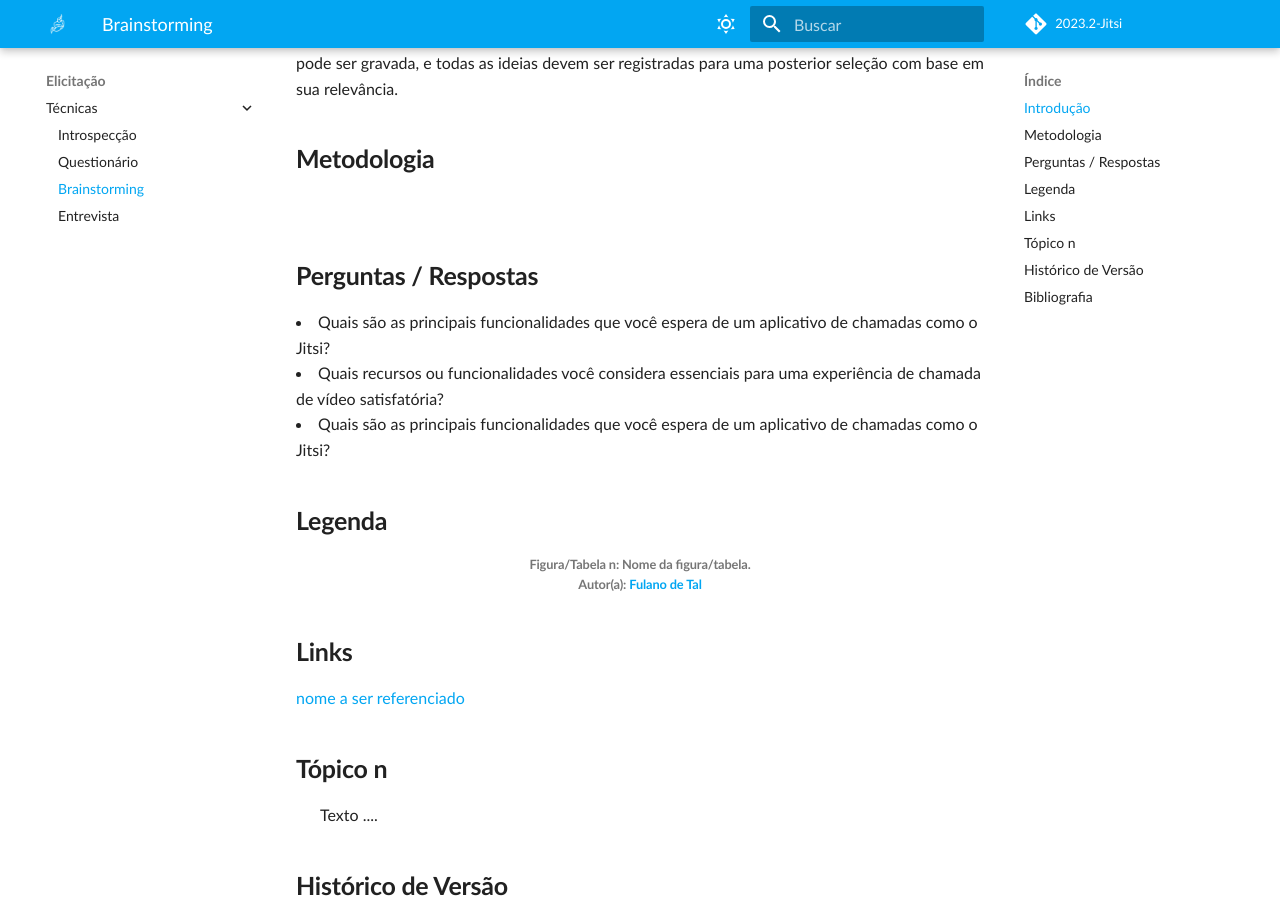
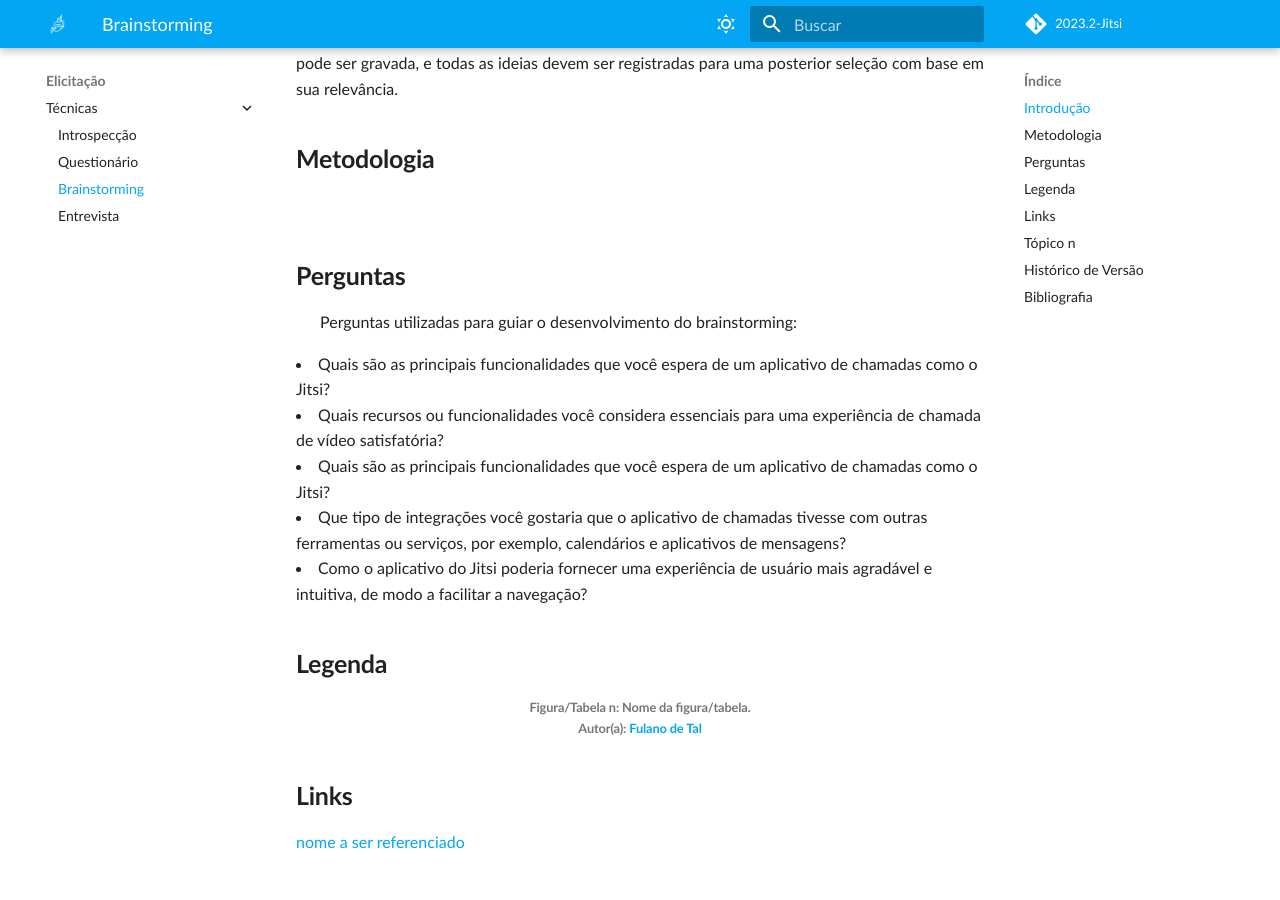
Before and after one commit to Requisitos-de-Software/2023.2-Jitsi, an MkDocs documentation site: the page built from docs/Elicitação/brainstorming.md, in a window 1280 px wide and 900 px high, scrolled down 382 px. Built offline with MkDocs 1.6.1 and Material for MkDocs 9.7.7, drawn with Linux system fonts in a browser that asks for light colours; some web fonts are replaced; comment, search, counter and statistics services are not loaded.

Commit message:
perguntas do brainstorming

```diff
--- a/docs/Elicitação/brainstorming.md
+++ b/docs/Elicitação/brainstorming.md
@@ -12,13 +12,21 @@
 &emsp;&emsp;
 </p>
 
-## **Perguntas / Respostas**
+## **Perguntas**
 <p align="justify">
+&emsp;&emsp;Perguntas utilizadas para guiar o desenvolvimento do brainstorming:
+
 <li>Quais são as principais funcionalidades que você espera de um aplicativo de chamadas como o Jitsi?</li>
 
 <li>Quais recursos ou funcionalidades você considera essenciais para uma experiência de chamada de vídeo satisfatória?</li>
 
 <li>Quais são as principais funcionalidades que você espera de um aplicativo de chamadas como o Jitsi?</li>
+
+<li>Que tipo de integrações você gostaria que o aplicativo de chamadas tivesse com outras ferramentas ou serviços, por exemplo, calendários e aplicativos de mensagens? </li>
+
+<li> Como o aplicativo do Jitsi poderia fornecer uma experiência de usuário mais agradável e intuitiva, de modo a facilitar a navegação?
+</li>
+
 </p>
 
 ## **Legenda**
```
